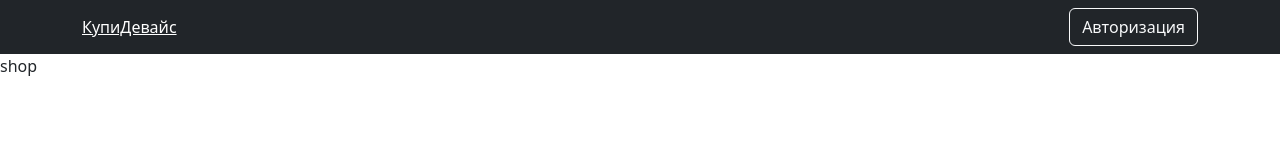
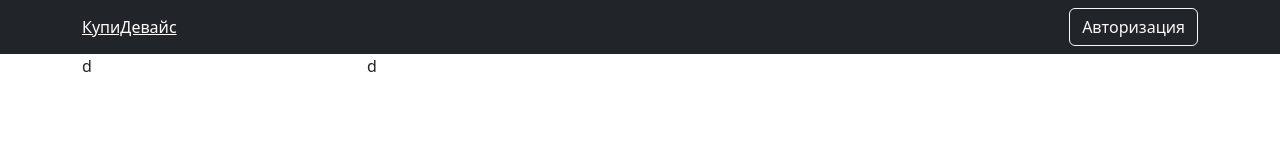
Before and after one commit to redskyby/online_store_ts-reactjs-mysql-node-express, a React (Create React App) app in the folder client/: page / in a window 1280 px wide. Shown: the top 160 px of the page. Built offline with nearby package versions, Linux system fonts and the light colour scheme.

Commit message:
TypeBar.tsx was added.

```diff
--- a/client/src/pages/Shop.tsx
+++ b/client/src/pages/Shop.tsx
@@ -1,10 +1,14 @@
 import React from 'react';
+import {Container, Row, Col} from "react-bootstrap";
 
 const Shop = () => {
     return (
-        <div>
-            shop
-        </div>
+        <Container>
+            <Row>
+                <Col md={3}>d</Col>
+                <Col md={9}>d</Col>
+            </Row>
+        </Container>
     );
 };
 
```
Also changed, not shown: client/src/components/TypeBar.tsx (added, +11 -0 lines).
